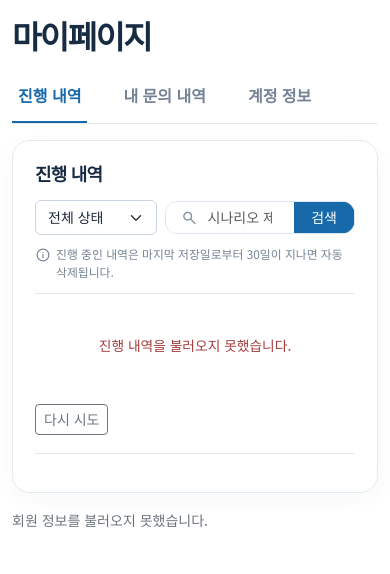
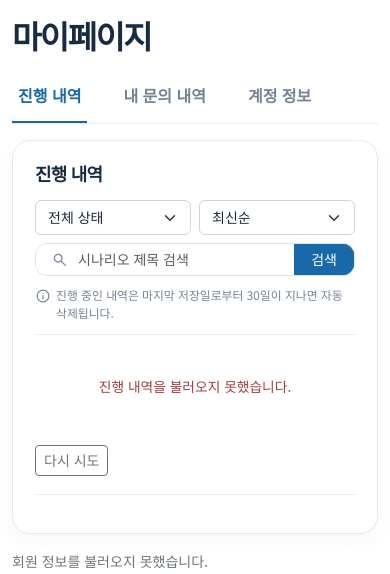
Before and after one commit to dev-jinhee/Project_Haebom, a Java web app: template src/main/webapp/WEB-INF/views/member/mypage.jsp in a window 390 px wide. Shown: the part 145-719 px from the top of the page. Run offline with Tomcat 11, a stand-in JSP engine, Linux system fonts and the light colour scheme; the template is opened without the code that fills it, so the values that code supplies are empty; database files in the repository are not loaded.

Commit message:
마이페이지 내역 정렬 및 검색 영역 통일

```diff
--- a/src/main/java/kr/co/oti/haebom/business/inquiry/controller/MyPageApiController.java
+++ b/src/main/java/kr/co/oti/haebom/business/inquiry/controller/MyPageApiController.java
@@ -102,20 +102,21 @@ public class MyPageApiController {
 		return myPageService.getMyInquiries(memberPrincipal.getMemberId());
 	}
 
-	@Operation(summary = "내 시나리오 이력 조회", description = "로그인 회원의 진행 중·완료 이력을 최신순으로 조회합니다.")
+	@Operation(summary = "내 시나리오 이력 조회", description = "로그인 회원의 진행 중·완료 이력을 최신순 또는 오래된순으로 조회합니다.")
 	@GetMapping("/scenario-history")
 	public MyPageScenarioHistoryPageDTO getScenarioHistory(
 			@AuthenticationPrincipal MemberPrincipal principal,
 			@RequestParam(required = false) Integer scenarioId,
 			@RequestParam(defaultValue = "") String keyword,
 			@RequestParam(defaultValue = "ALL") String status,
+			@RequestParam(defaultValue = "NEWEST") String sort,
 			@RequestParam(defaultValue = "1") int page) {
 
 		if (principal == null) {
 			throw new ResponseStatusException(HttpStatus.UNAUTHORIZED, "로그인이 필요합니다.");
 		}
 
-		return myPageService.getScenarioHistory(principal.getMemberId(), scenarioId, keyword, status, page);
+		return myPageService.getScenarioHistory(principal.getMemberId(), scenarioId, keyword, status, sort, page);
 
 		}
 }
--- a/src/main/java/kr/co/oti/haebom/business/inquiry/mapper/MyPageMapper.java
+++ b/src/main/java/kr/co/oti/haebom/business/inquiry/mapper/MyPageMapper.java
@@ -81,7 +81,10 @@ public interface MyPageMapper {
 		    AND (#{status} IS NULL OR sp.progress_status = #{status})
 		    AND (#{keyword} IS NULL OR #{keyword} = ''
 		    OR s.scenario_title LIKE CONCAT('%', #{keyword}, '%'))
-		    ORDER BY COALESCE(sp.completed_at, sp.last_saved_at) DESC,
+		    ORDER BY CASE WHEN #{sort} = 'OLDEST'
+		                  THEN COALESCE(sp.completed_at, sp.last_saved_at, sp.started_at) END ASC,
+		             CASE WHEN #{sort} <> 'OLDEST'
+		                  THEN COALESCE(sp.completed_at, sp.last_saved_at, sp.started_at) END DESC,
 		             sp.progress_id DESC
 		    LIMIT #{size} OFFSET #{offset}
 		    """)
@@ -90,6 +93,7 @@ public interface MyPageMapper {
 		    @Param("scenarioId") Integer scenarioId,
 		    @Param("keyword") String keyword,
 		    @Param("status") String status,
+			@Param("sort") String sort,
 		    @Param("size") int size,
 		    @Param("offset") int offset);
 
--- a/src/main/resources/static/css/pages/mypage.css
+++ b/src/main/resources/static/css/pages/mypage.css
@@ -20,9 +20,14 @@ mypage-tabs { display:flex; gap:22px; margin:24px 0 16px; border-bottom:1px soli
 .mypage-history-count { margin:4px 0 0; color:#758395; font-size:.76rem; }
 .mypage-history-retention-note { display:flex; align-items:flex-start; gap:5px; margin:0 0 12px; color:#758395; font-size:.74rem; line-height:1.5; }
 .mypage-history-retention-note .material-symbols-outlined { flex:0 0 auto; margin-top:2px; font-size:1rem; line-height:1; }
-.mypage-history-search { display:flex; align-items:center; gap:8px; flex:0 1 488px; width:488px; max-width:100%; }
-.mypage-history-search > .hb-select { flex:0 0 150px; width:150px; min-width:0; }
-.mypage-history-search .input-group { flex:1 1 0; width:auto; min-width:0; }
+.mypage-history-search,
+.mypage-inquiry-controls { display:flex; align-items:center; gap:8px; flex:0 1 640px; width:640px; max-width:100%; }
+.mypage-history-search > .hb-select,
+.mypage-inquiry-controls > .hb-select { flex:0 0 150px; width:150px; min-width:0; }
+.mypage-history-search > .mypage-sort-select,
+.mypage-inquiry-controls > .mypage-sort-select { flex-basis:138px; width:138px; }
+.mypage-history-search .input-group,
+.mypage-inquiry-controls .input-group { flex:1 1 0; width:auto; min-width:0; }
 .mypage-search-form .scenario-search { flex:1 1 0; width:auto; min-width:0; }
 .mypage-search-form .scenario-search .material-symbols-outlined { font-size:18px; line-height:1; }
 .mypage-search-form .scenario-search .form-control { border-radius:0; }
@@ -60,9 +65,7 @@ mypage-tabs { display:flex; gap:22px; margin:24px 0 16px; border-bottom:1px soli
 .mypage-inquiries-panel { overflow:hidden; }
 .mypage-inquiries-toolbar { align-items:center; gap:16px; }
 .mypage-inquiries-toolbar h2 { margin:0; }
-.mypage-inquiry-controls { display:flex; align-items:center; gap:8px; }
-.mypage-inquiry-controls > .hb-select { width:150px; }
-.mypage-inquiry-controls .input-group { width:330px; }
+.mypage-inquiry-controls { margin:0; }
 .mypage-inquiry-list { margin-top:4px; border-top:1px solid #e4eaf0; }
 .mypage-history-list,
 .mypage-inquiry-list { scroll-margin-top:7rem; }
@@ -92,11 +95,24 @@ mypage-tabs { display:flex; gap:22px; margin:24px 0 16px; border-bottom:1px soli
 .mypage-inquiry-answer-message.is-error { color:#a33d3d; }
 .mypage-inquiry-footer { display:grid; grid-template-columns:1fr auto 1fr; align-items:center; margin-top:18px; padding-top:16px; border-top:1px solid #e4eaf0; }
 .mypage-inquiry-footer > nav { grid-column:2; justify-self:center; }
+@media(max-width:767.98px) {
+    .mypage-history-toolbar,
+    .mypage-inquiries-toolbar { align-items:stretch; flex-direction:column; }
+    .mypage-history-search,
+    .mypage-inquiry-controls { width:100%; max-width:100%; flex-wrap:wrap; }
+    .mypage-history-search,
+    .mypage-inquiry-controls { flex:0 1 auto; height:auto; align-content:flex-start; }
+    .mypage-history-search > .form-select,
+    .mypage-inquiry-controls > .form-select { flex:1 1 calc(50% - 4px); width:auto; min-width:0; }
+    .mypage-history-search .input-group,
+    .mypage-inquiry-controls .input-group { flex:1 1 100%; width:100%; min-width:0; }
+}
 @media(max-width:575.98px) {
     .mypage-history-toolbar { align-items:stretch; flex-direction:column; }
     .mypage-history-search { flex-basis:auto; width:100%; }
-    .mypage-history-search > .form-select { flex:0 1 38%; width:auto; }
-    .mypage-history-search .input-group { flex:1 1 58%; width:auto; }
+    .mypage-history-search { flex-wrap:wrap; }
+    .mypage-history-search > .form-select { flex:1 1 calc(50% - 4px); width:auto; }
+    .mypage-history-search .input-group { flex:1 1 100%; width:100%; }
     .mypage-history-item { align-items:flex-start; flex-direction:column; gap:11px; padding:13px 6px; }
     .mypage-history-heading h3 { font-size:.84rem; }
     .mypage-history-metadata { gap:5px 8px; font-size:.7rem; }
@@ -105,8 +121,8 @@ mypage-tabs { display:flex; gap:22px; margin:24px 0 16px; border-bottom:1px soli
     .mypage-history-footer { align-items:center; gap:10px; }
     .mypage-inquiries-toolbar { align-items:stretch; flex-direction:column; }
     .mypage-inquiry-controls { width:100%; flex-wrap:wrap; }
-    .mypage-inquiry-controls > .form-select { flex:1 1 38%; width:auto; min-width:0; }
-    .mypage-inquiry-controls .input-group { flex:1 1 58%; width:auto; min-width:0; }
+    .mypage-inquiry-controls > .form-select { flex:1 1 calc(50% - 4px); width:auto; min-width:0; }
+    .mypage-inquiry-controls .input-group { flex:1 1 100%; width:100%; min-width:0; }
     .mypage-inquiry-item { grid-template-columns:minmax(0,1fr) auto; gap:8px; min-height:72px; padding:12px 6px; }
     .mypage-inquiry-title { font-size:.84rem; }
     .mypage-inquiry-metadata { flex-wrap:wrap; gap:5px 8px; font-size:.7rem; }
--- a/src/main/webapp/WEB-INF/views/member/mypage.jsp
+++ b/src/main/webapp/WEB-INF/views/member/mypage.jsp
@@ -11,7 +11,7 @@
     <link href="https://cdn.jsdelivr.net/npm/bootstrap@5.3.8/dist/css/bootstrap.min.css" rel="stylesheet">
     <link href="https://cdn.jsdelivr.net/npm/bootstrap-icons@1.13.1/font/bootstrap-icons.min.css" rel="stylesheet">
     <link href="${pageContext.request.contextPath}/css/common.css?v=mypage-scenario-search-1" rel="stylesheet">
-    <link href="${pageContext.request.contextPath}/css/pages/mypage.css?v=mypage-progress-history-10" rel="stylesheet">
+    <link href="${pageContext.request.contextPath}/css/pages/mypage.css?v=mypage-progress-history-13" rel="stylesheet">
 </head>
 <body class="mypage-page">
     <jsp:include page="/WEB-INF/views/common/header.jsp" />
@@ -56,6 +56,11 @@
                             <option value="IN_PROGRESS">진행 중</option>
                             <option value="COMPLETED">완료</option>
                         </select>
+                        <label class="visually-hidden" for="mypageHistorySort">진행 내역 정렬</label>
+                        <select class="form-select form-select-sm hb-select mypage-sort-select" id="mypageHistorySort">
+                            <option value="NEWEST" selected>최신순</option>
+                            <option value="OLDEST">오래된순</option>
+                        </select>
                         <label class="visually-hidden" for="mypageHistoryKeyword">시나리오 제목 검색</label>
                         <div class="input-group input-group-sm">
                             <div class="scenario-search mypage-search-input">
@@ -96,6 +101,11 @@
                             <option value="WAITING">답변 대기</option>
                             <option value="ANSWERING">답변 중</option>
                             <option value="ANSWERED">답변 완료</option>
+                        </select>
+                        <label class="visually-hidden" for="mypageInquirySort">문의 내역 정렬</label>
+                        <select class="form-select form-select-sm hb-select mypage-sort-select" id="mypageInquirySort">
+                            <option value="NEWEST" selected>최신순</option>
+                            <option value="OLDEST">오래된순</option>
                         </select>
                         <label class="visually-hidden" for="mypageInquirySearch">문의 검색</label>
                         <div class="input-group input-group-sm">
@@ -293,6 +303,6 @@
         </div>
     </div>
 
-    <script src="${pageContext.request.contextPath}/js/pages/mypage.js?v=mypage-progress-history-17"></script>
+    <script src="${pageContext.request.contextPath}/js/pages/mypage.js?v=mypage-progress-history-18"></script>
 </body>
 </html>
```
Also changed, not shown: src/main/java/kr/co/oti/haebom/business/inquiry/service/MyPageService.java (+6 -2 lines), src/main/resources/static/js/pages/mypage.js (+33 -1 lines).
